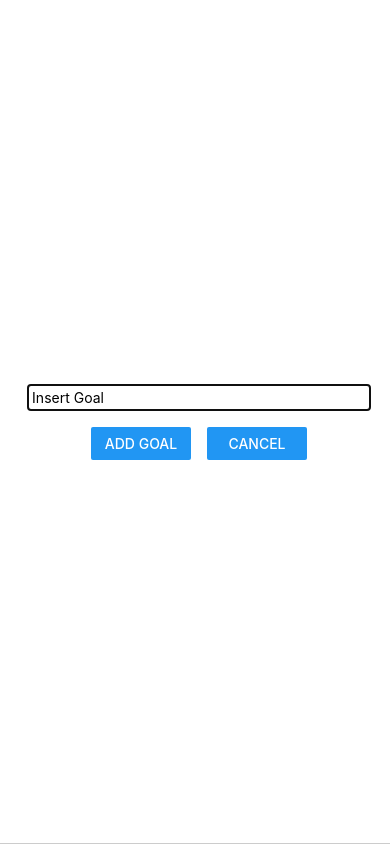
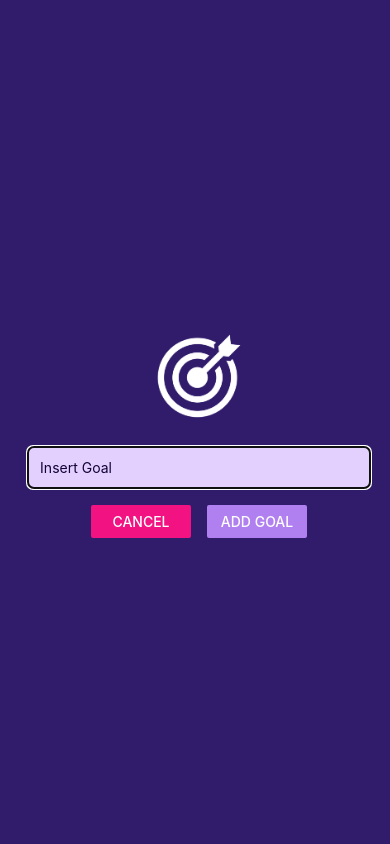
Before and after one commit to RRFayad/React-Native__Goals-app, a React Native app: screen / in a window 390 px wide. Both pictures are taken after a click on the button "ADD NEW GOAL". Built offline with nearby package versions, Linux system fonts and the light colour scheme.

Commit message:
App Finished

```diff
--- a/App.jsx
+++ b/App.jsx
@@ -1,7 +1,7 @@
 import { useState } from "react";
 import { StyleSheet, View, Button } from "react-native";
+import { StatusBar } from "expo-status-bar";
 
-import GoalItem from "./components/GoalItem";
 import GoalInput from "./components/GoalInput";
 import GoalsList from "./components/GoalsList";
 
@@ -24,10 +24,12 @@
   };
 
   return (
+    <>
+      <StatusBar style="light" />
       <View style={styles.appContainer}>
         <Button
           title="Add New Goal"
-        color="#5e0acc"
+          color="#a065ec"
           onPress={toggleModalVisibilityHandler}
         />
         <GoalInput
@@ -37,13 +39,14 @@
         />
         <GoalsList goalsList={goalsList} onDeleteGoal={deleteGoalHandler} />
       </View>
+    </>
   );
 }
 
 const styles = StyleSheet.create({
   appContainer: {
     flex: 1,
-    paddingTop: 50,
+    paddingTop: 80,
     paddingHorizontal: 16,
   },
 });
--- a/app.json
+++ b/app.json
@@ -6,14 +6,13 @@
     "orientation": "portrait",
     "icon": "./assets/icon.png",
     "userInterfaceStyle": "light",
+    "backgroundColor": "#1e085a",
     "splash": {
       "image": "./assets/splash.png",
       "resizeMode": "contain",
       "backgroundColor": "#ffffff"
     },
-    "assetBundlePatterns": [
-      "**/*"
-    ],
+    "assetBundlePatterns": ["**/*"],
     "ios": {
       "supportsTablet": true
     },
--- a/components/GoalInput.jsx
+++ b/components/GoalInput.jsx
@@ -1,5 +1,12 @@
 import { useState } from "react";
-import { StyleSheet, View, TextInput, Button, Modal } from "react-native";
+import {
+  StyleSheet,
+  View,
+  TextInput,
+  Button,
+  Modal,
+  Image,
+} from "react-native";
 
 function GoalInput({
   onAddGoal,
@@ -20,6 +27,10 @@
   return (
     <Modal visible={modalIsVisible} animationType="slide">
       <View style={styles.inputContainer}>
+        <Image
+          source={require("../assets/images/goal.png")}
+          style={styles.image}
+        />
         <TextInput
           style={styles.textInput}
           placeholder="Insert Goal"
@@ -28,10 +39,14 @@
         />
         <View style={styles.buttonContainer}>
           <View style={styles.button}>
-            <Button title="Add Goal" onPress={addGoalHandler} />
+            <Button
+              title="Cancel"
+              onPress={toggleModalVisibilityHandler}
+              color="#f31282"
+            />
           </View>
           <View style={styles.button}>
-            <Button title="Cancel" onPress={toggleModalVisibilityHandler} />
+            <Button title="Add Goal" onPress={addGoalHandler} color="#b180f0" />
           </View>
         </View>
       </View>
@@ -45,15 +60,22 @@
     flex: 1,
     justifyContent: "center",
     alignItems: "center",
-    borderBottomWidth: 1,
-    borderBottomColor: "#cccccc",
+    backgroundColor: "#311b6b",
+  },
+  image: {
+    width: 100,
+    height: 100,
+    margin: 20,
   },
   textInput: {
     borderWidth: 1,
-    borderColor: "#cccccc",
+    borderColor: "#e4d0ff",
+    backgroundColor: "#e4d0ff",
+    color: "#120438",
+    borderRadius: 6,
     width: "90%",
     marginHorizontal: 16,
-    padding: 4,
+    padding: 12,
   },
   buttonContainer: {
     marginTop: 16,
```
Also changed, not shown: assets/images/goal.png (added). Lines whose indentation alone changed are shown as unchanged.
